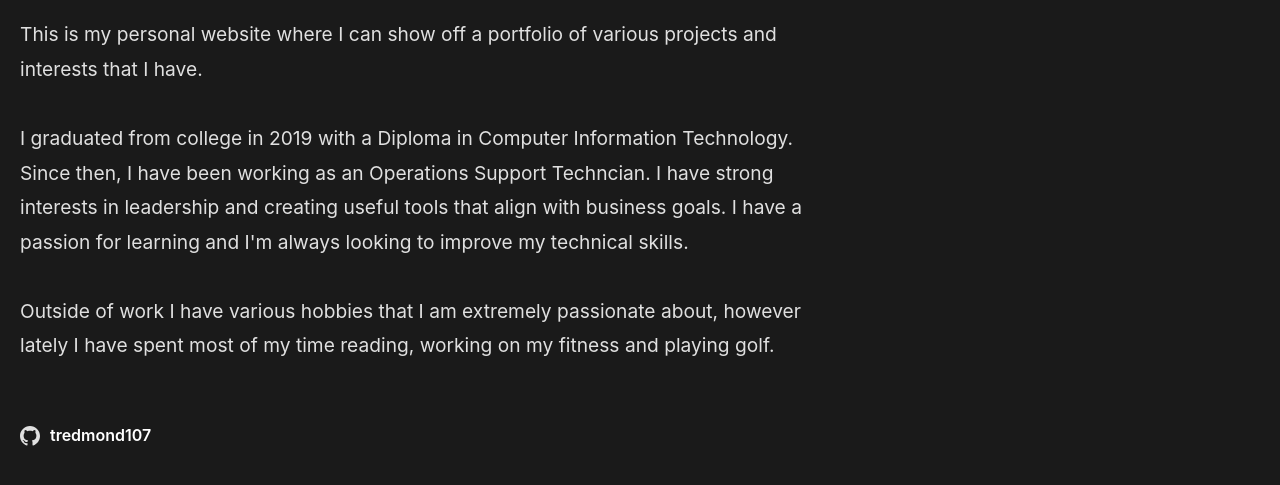
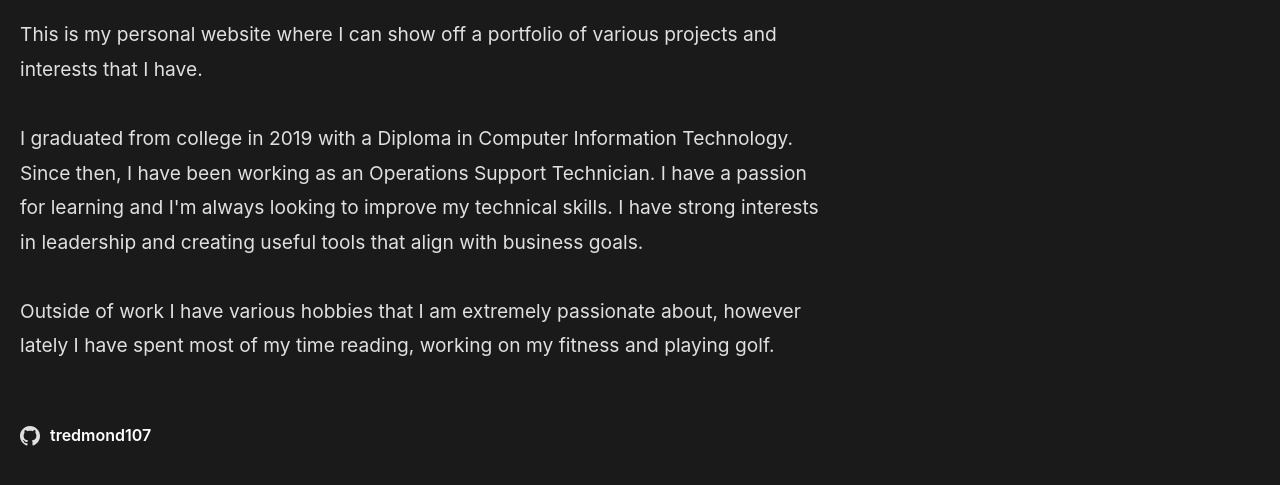
Before and after one commit to tredmond107/personal-website, a plain HTML site: page index.html in a window 1280 px wide. Shown: the part 277-762 px from the top of the page. Drawn offline with Linux system fonts and the light colour scheme.

Commit message:
a few updates

```diff
--- a/index.html
+++ b/index.html
@@ -48,7 +48,7 @@
             <section class="welcome-section">
                 <h2>Welcome!</h2>
                 <p class="welcome-text">
-                    This is my personal website where I can show off a portfolio of various projects and interests that I have.<br><br>I graduated from college in 2019 with a Diploma in Computer Information Technology. Since then, I have been working as an Operations Support Techncian. I have strong interests in leadership and creating useful tools that align with business goals. I have a passion for learning and I'm always looking to improve my technical skills. <br><br>Outside of work I have various hobbies that I am extremely passionate about, however lately I have spent most of my time reading, working on my fitness and playing golf.
+                    This is my personal website where I can show off a portfolio of various projects and interests that I have.<br><br>I graduated from college in 2019 with a Diploma in Computer Information Technology. Since then, I have been working as an Operations Support Technician. I have a passion for learning and I'm always looking to improve my technical skills. I have strong interests in leadership and creating useful tools that align with business goals.<br><br>Outside of work I have various hobbies that I am extremely passionate about, however lately I have spent most of my time reading, working on my fitness and playing golf.
                 </p>
             </section>
 
```
Also changed, not shown: about.html (deleted).
